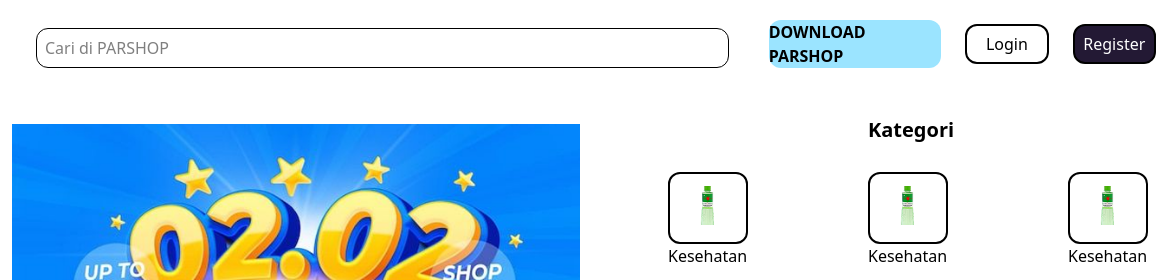
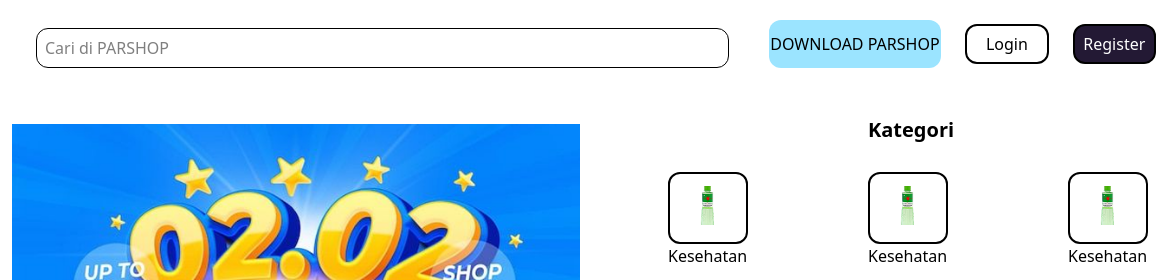
Before and after one commit to MuhammadPutraA1/latihan_git, a website: page public/html/main.html in a window 1280 px wide. Shown: the top 280 px of the page, 124-1280 px from the left. Drawn offline with Linux system fonts and the light colour scheme; no server answers.

Commit message:
No bol font

```diff
--- a/public/html/main.html
+++ b/public/html/main.html
@@ -13,7 +13,7 @@
         <img src="../image/foto/PARSHOP.png" alt="" class="w-20 h-5 mt-10 ml-10">
         <input type="text" placeholder="Cari di PARSHOP" class="ml-10 mt-7 border-1 w-200 h-10 rounded-xl px-2">
         <a href="../download/parshop.apk" download
-        class="z-10 w-50 mt-5 ml-10 font-bold rounded-xl bg-[var(--text-new1)] text-black transition duration-500 ease-in-out transform hover:scale-105 hover:shadow-lg flex items-center justify-center">
+        class="z-10 w-50 mt-5 ml-10 rounded-xl bg-[var(--text-new1)] text-black transition duration-500 ease-in-out transform hover:scale-105 hover:shadow-lg flex items-center justify-center">
         DOWNLOAD PARSHOP
         </a>
         <button class="w-24 h-10 border-2 border-black text-black rounded-xl hover:bg-black hover:text-white transition ml-6 mt-6"><a href="login.html">Login</a></button>
```
